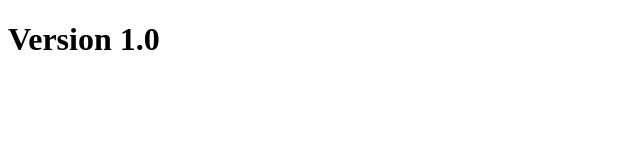
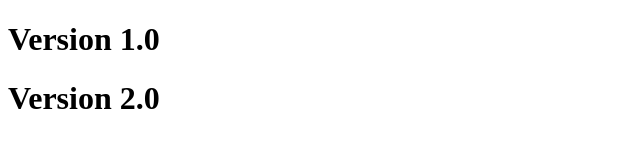
Before and after one commit to priyadarshini2006/devops_workshop, a plain HTML site: page index.html in a window 1280 px wide. Shown: the whole page, without its empty margins (0-640 px from the left). Drawn offline with Linux system fonts and the light colour scheme.

Commit message:
It's my second commit

```diff
--- a/index.html
+++ b/index.html
@@ -5,5 +5,6 @@
     </head>
     <body>
         <h1>Version 1.0</h1>
+        <h1>Version 2.0</h1>
     </body>
 </html>
```
